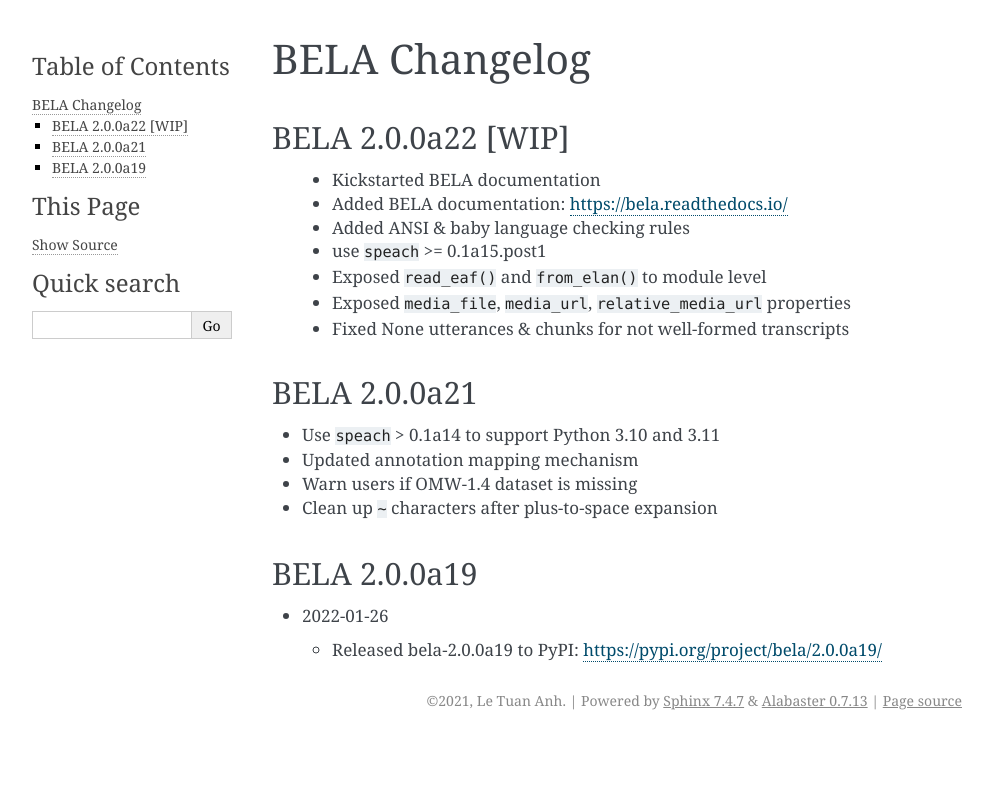
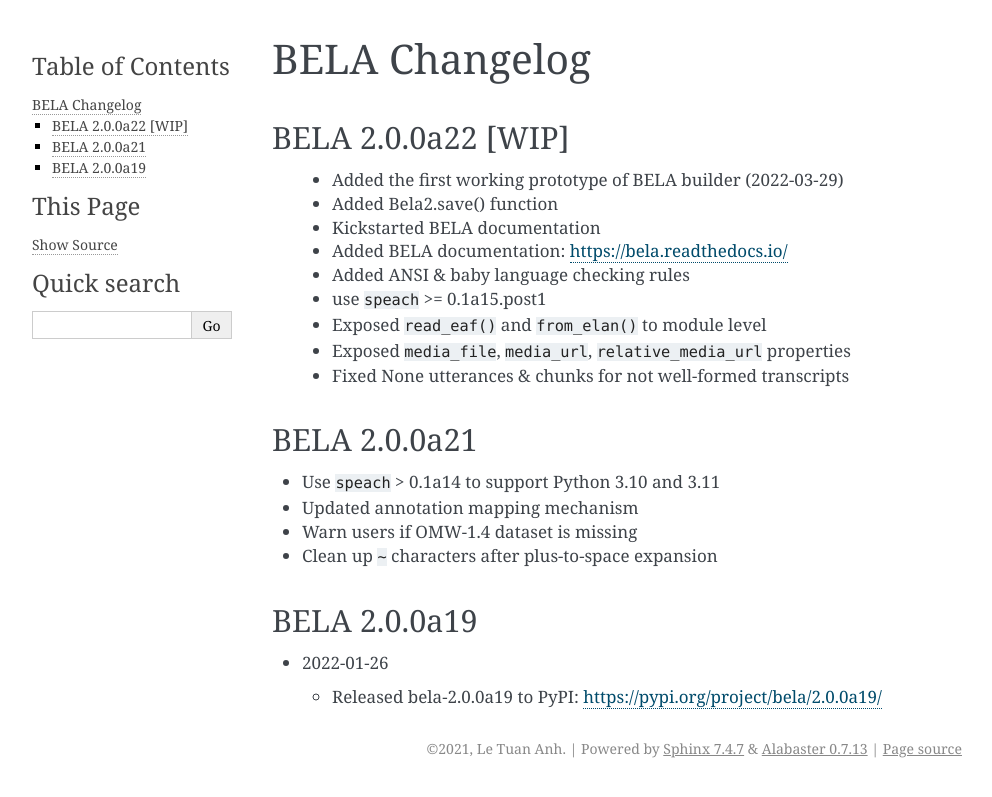
Before and after one commit to letuananh/bela, a Sphinx documentation site: the page built from docs/changelog.rst, in a window 1280 px wide. Shown: the top 797 px of the page, without its empty margins (148-1140 px from the left). Built offline with Sphinx 7.4.7, drawn with Linux system fonts in a browser that asks for light colours.

Commit message:
update changelog

```diff
--- a/docs/changelog.rst
+++ b/docs/changelog.rst
@@ -6,6 +6,8 @@
 BELA 2.0.0a22 [WIP]
 -------------------
 
+  - Added the first working prototype of BELA builder (2022-03-29)
+  - Added Bela2.save() function
   - Kickstarted BELA documentation
   - Added BELA documentation: https://bela.readthedocs.io/
   - Added ANSI & baby language checking rules
```
